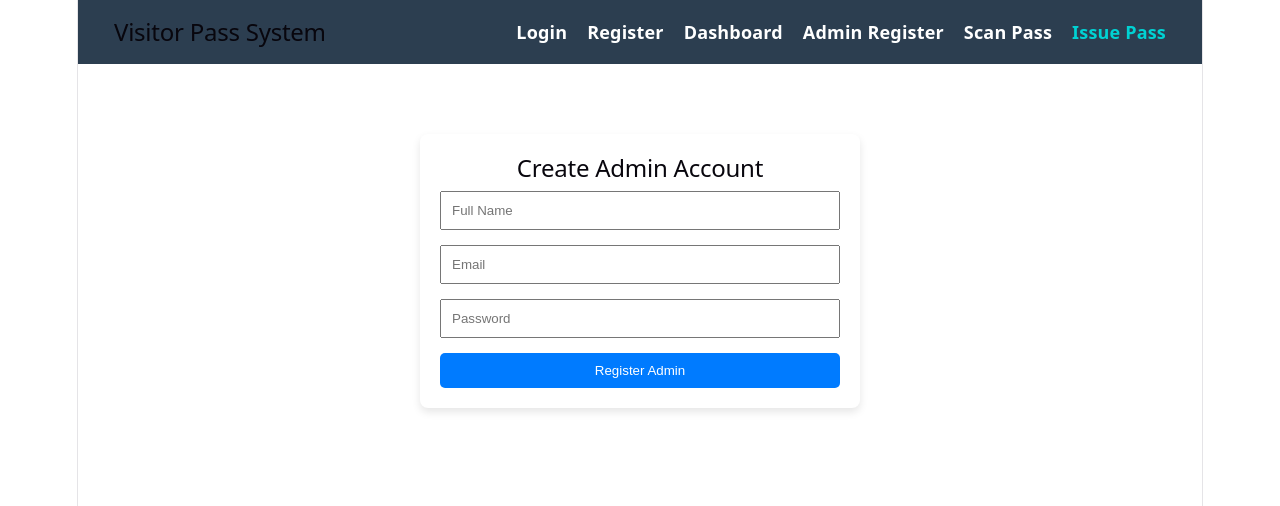
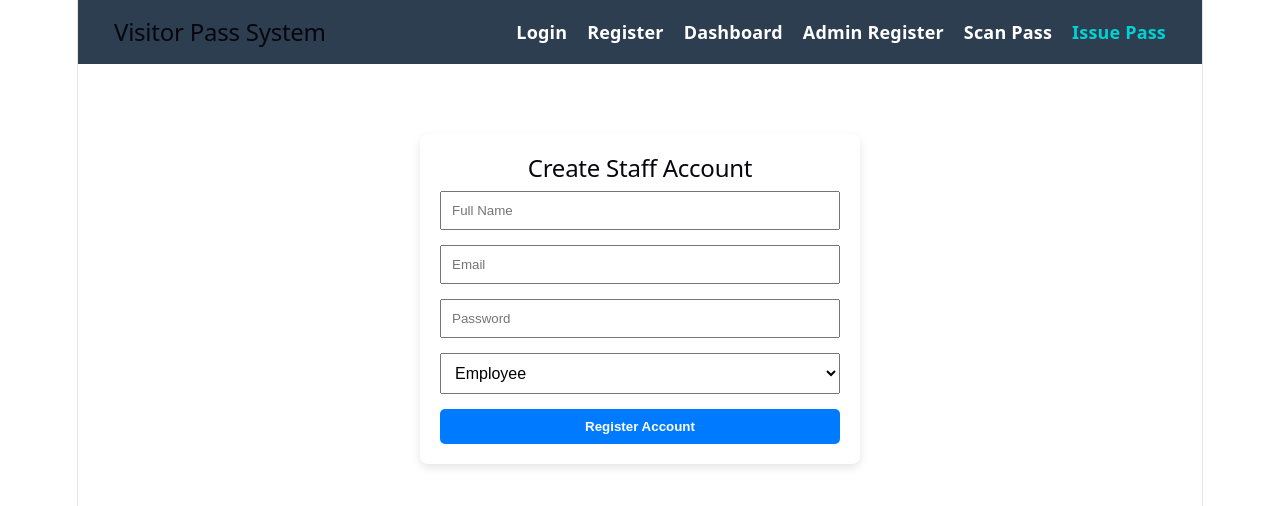
Before and after one commit to Yash0000-xx/Visitor-Pass-System, a React app in the folder frontend/: page /admin-register in a window 1280 px wide. Shown: the top 506 px of the page. Built offline with nearby package versions, Linux system fonts and the light colour scheme; the HTML template or start-up script is replaced by a standard one.

Commit message:
final routing and auth fixes

```diff
--- a/frontend/src/components/AdminRegister.jsx
+++ b/frontend/src/components/AdminRegister.jsx
@@ -2,17 +2,14 @@ import { useState } from 'react';
 import axios from 'axios';
 
 function AdminRegister() {
-  const [formData, setFormData] = useState({ name: '', email: '', password: '' });
+  const [formData, setFormData] = useState({ name: '', email: '', password: '', role: 'Employee' });
   const [message, setMessage] = useState('');
 
   const handleSubmit = async (e) => {
     e.preventDefault();
     try {
-      await axios.post('https://visitor-pass-backend-qhoo.onrender.com/api/auth/register', {
-        ...formData,
-        role: 'Admin'
-      });
-      setMessage('Admin account created! Now go to /login');
+      await axios.post('https://visitor-pass-backend-qhoo.onrender.com/api/auth/register', formData);
+      setMessage(`${formData.role} account created! Now go to /login`);
     } catch (error) {
       setMessage(error.response?.data?.message || 'Registration failed.');
     }
@@ -20,29 +17,45 @@ function AdminRegister() {
 
   return (
     <div style={{ maxWidth: '400px', margin: '50px auto', padding: '20px', background: 'white', borderRadius: '8px', boxShadow: '0 4px 8px rgba(0,0,0,0.1)' }}>
-      <h2>Create Admin Account</h2>
-      {message && <p style={{ fontWeight: 'bold' }}>{message}</p>}
+      <h2>Create Staff Account</h2>
+      {message && <p style={{ fontWeight: 'bold', color: 'green' }}>{message}</p>}
+
       <form onSubmit={handleSubmit} style={{ display: 'flex', flexDirection: 'column', gap: '15px' }}>
-
 
         <input
           type="text" placeholder="Full Name" required
+          value={formData.name}
           onChange={(e) => setFormData({...formData, name: e.target.value})}
           style={{ padding: '10px' }}
         />
 
         <input
           type="email" placeholder="Email" required
+          value={formData.email}
           onChange={(e) => setFormData({...formData, email: e.target.value})}
           style={{ padding: '10px' }}
         />
+
         <input
           type="password" placeholder="Password" required
+          value={formData.password}
           onChange={(e) => setFormData({...formData, password: e.target.value})}
           style={{ padding: '10px' }}
         />
-        <button type="submit" style={{ padding: '10px', background: '#007BFF', color: 'white', border: 'none', borderRadius: '5px' }}>
-          Register Admin
+
+        <select
+          value={formData.role}
+          onChange={(e) => setFormData({...formData, role: e.target.value})}
+          style={{ padding: '10px', fontSize: '16px' }}
+          required
+        >
+          <option value="Employee">Employee</option>
+          <option value="Admin">Admin</option>
+          <option value="Security">Security</option>
+        </select>
+
+        <button type="submit" style={{ padding: '10px', background: '#007BFF', color: 'white', border: 'none', borderRadius: '5px', cursor: 'pointer', fontWeight: 'bold' }}>
+          Register Account
         </button>
       </form>
     </div>
--- a/frontend/src/components/Login.jsx
+++ b/frontend/src/components/Login.jsx
@@ -1,23 +1,18 @@
-
 import { useState } from 'react';
 import { useNavigate } from 'react-router-dom';
 import axios from 'axios';
 
 function Login() {
-
   const [email, setEmail] = useState('');
   const [password, setPassword] = useState('');
   const [error, setError] = useState('');
 
-
   const navigate = useNavigate();
-
 
   const handleLogin = async (e) => {
     e.preventDefault();
 
     try {
-
       const response = await axios.post('https://visitor-pass-backend-qhoo.onrender.com/api/auth/login', {
         email,
         password
@@ -28,11 +23,15 @@ function Login() {
 
       alert('Login Successful!');
 
+      const userRole = response.data.user.role;
 
-      navigate('/dashboard');
+      if (userRole === 'Employee') {
+        navigate('/employee-dashboard');
+      } else {
+        navigate('/dashboard');
+      }
 
     } catch (err) {
-
       setError(err.response?.data?.message || 'Login failed. Please try again.');
     }
   };
@@ -41,7 +40,7 @@ function Login() {
     <div style={{ maxWidth: '400px', margin: '50px auto', padding: '20px', background: 'white', borderRadius: '8px', boxShadow: '0 4px 8px rgba(0,0,0,0.1)' }}>
       <h2>System Login</h2>
 
-      {error && <p style={{ color: 'red' }}>{error}</p>}
+      {error && <p style={{ color: 'red', fontWeight: 'bold' }}>{error}</p>}
 
       <form onSubmit={handleLogin} style={{ display: 'flex', flexDirection: 'column', gap: '15px' }}>
 
@@ -51,7 +50,7 @@ function Login() {
           value={email}
           onChange={(e) => setEmail(e.target.value)}
           required
-          style={{ padding: '10px', fontSize: '16px' }}
+          style={{ padding: '10px', fontSize: '16px', borderRadius: '4px', border: '1px solid #ccc' }}
         />
 
         <input
@@ -60,10 +59,10 @@ function Login() {
           value={password}
           onChange={(e) => setPassword(e.target.value)}
           required
-          style={{ padding: '10px', fontSize: '16px' }}
+          style={{ padding: '10px', fontSize: '16px', borderRadius: '4px', border: '1px solid #ccc' }}
         />
 
-        <button type="submit" style={{ padding: '10px', fontSize: '16px', background: '#007BFF', color: 'white', border: 'none', borderRadius: '5px', cursor: 'pointer' }}>
+        <button type="submit" style={{ padding: '12px', fontSize: '16px', background: '#007BFF', color: 'white', border: 'none', borderRadius: '5px', cursor: 'pointer', fontWeight: 'bold' }}>
           Login
         </button>
 
```
Also changed, not shown: 1 other file (tests, documents, lock files or other folders).
